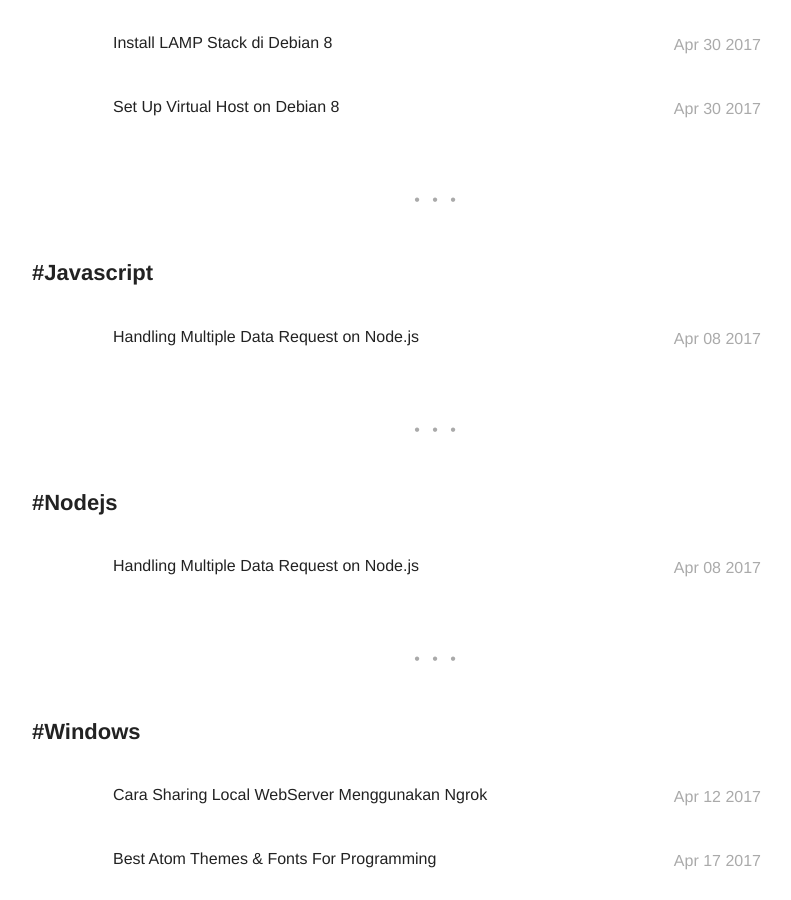
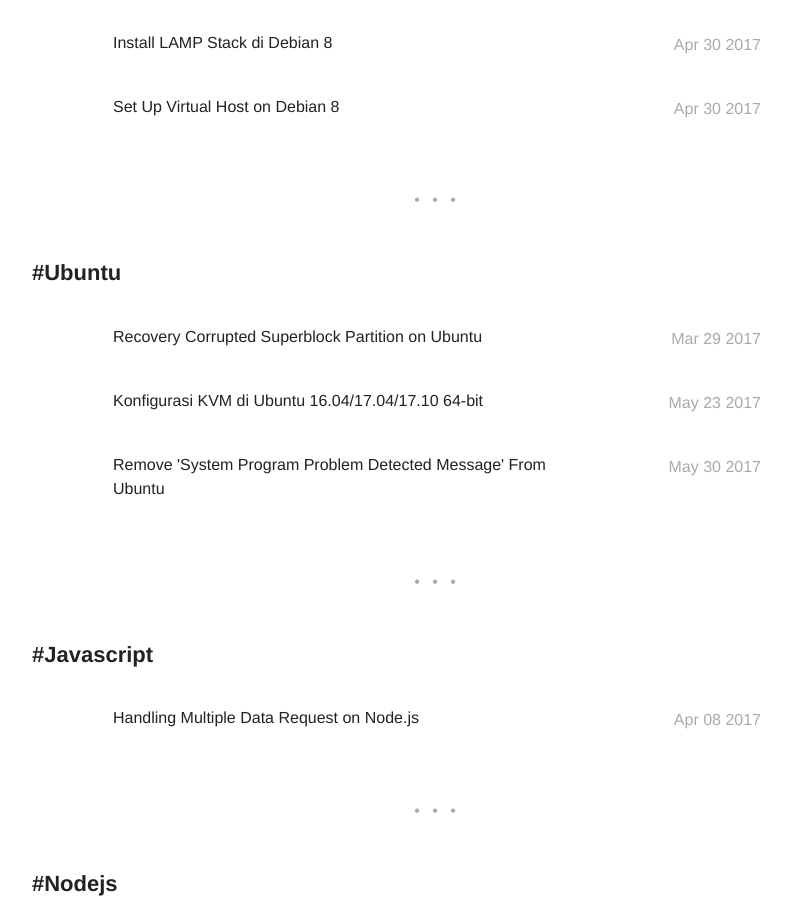
Before and after one commit to newjar/newjar.github.io, a Jekyll site: the page built from tags.html, in a window 1280 px wide and 900 px high, scrolled down 3799 px. Shown: the whole window, without its empty margins (203-994 px from the left). Built offline with Jekyll 4.4.1, drawn with Linux system fonts in a browser that asks for light colours; some of the changed text lies outside the part shown.

Commit message:
fix tag at post: recovery corrupted superblock

```diff
--- a/_posts/2017-3-29-Recovery-Corrupted-Superblock-Partition-on-Ubuntu.md
+++ b/_posts/2017-3-29-Recovery-Corrupted-Superblock-Partition-on-Ubuntu.md
@@ -3,6 +3,7 @@ title: "Recovery Corrupted Superblock Partition on Ubuntu"
 layout: post
 tag:
 - Linux
+- Ubuntu
 - Partition
 comments: true
 author: nurulfajar
```
